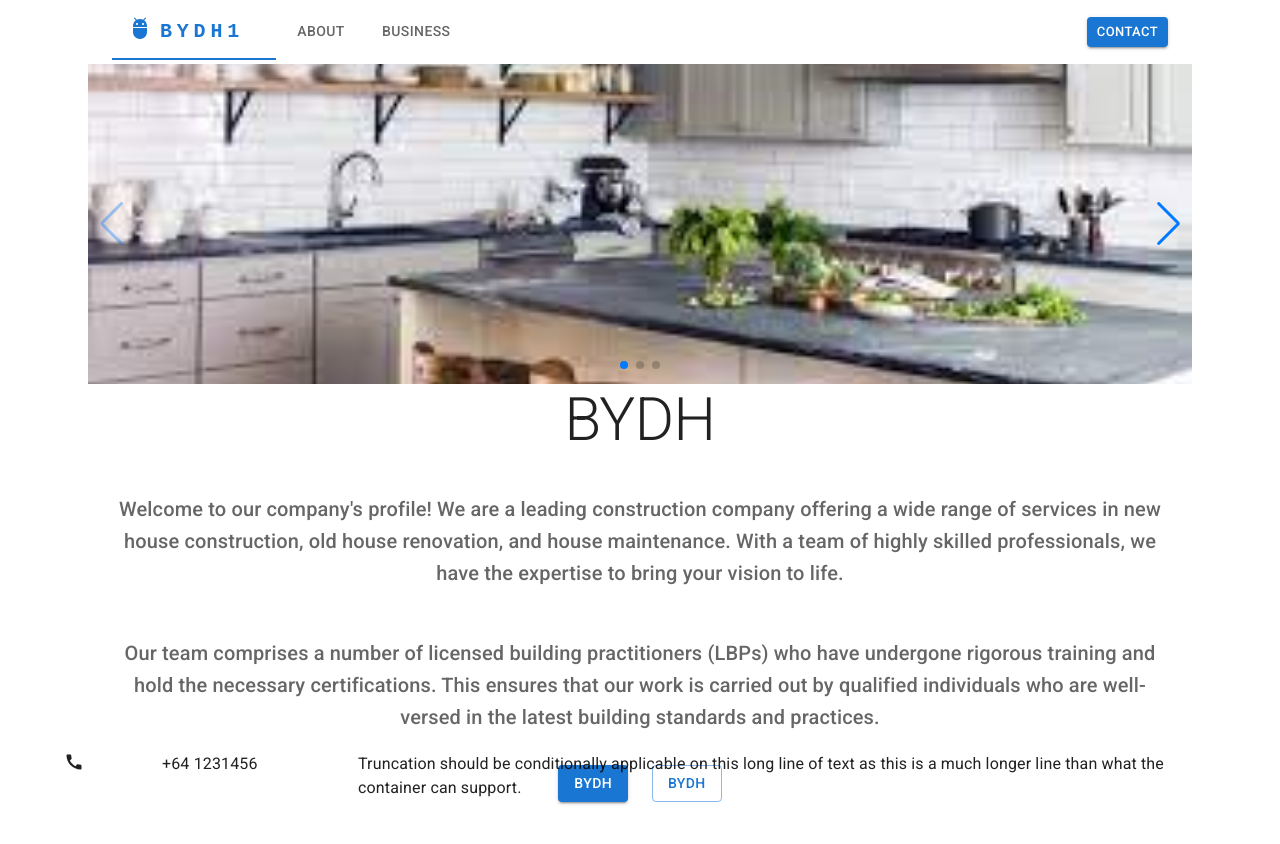
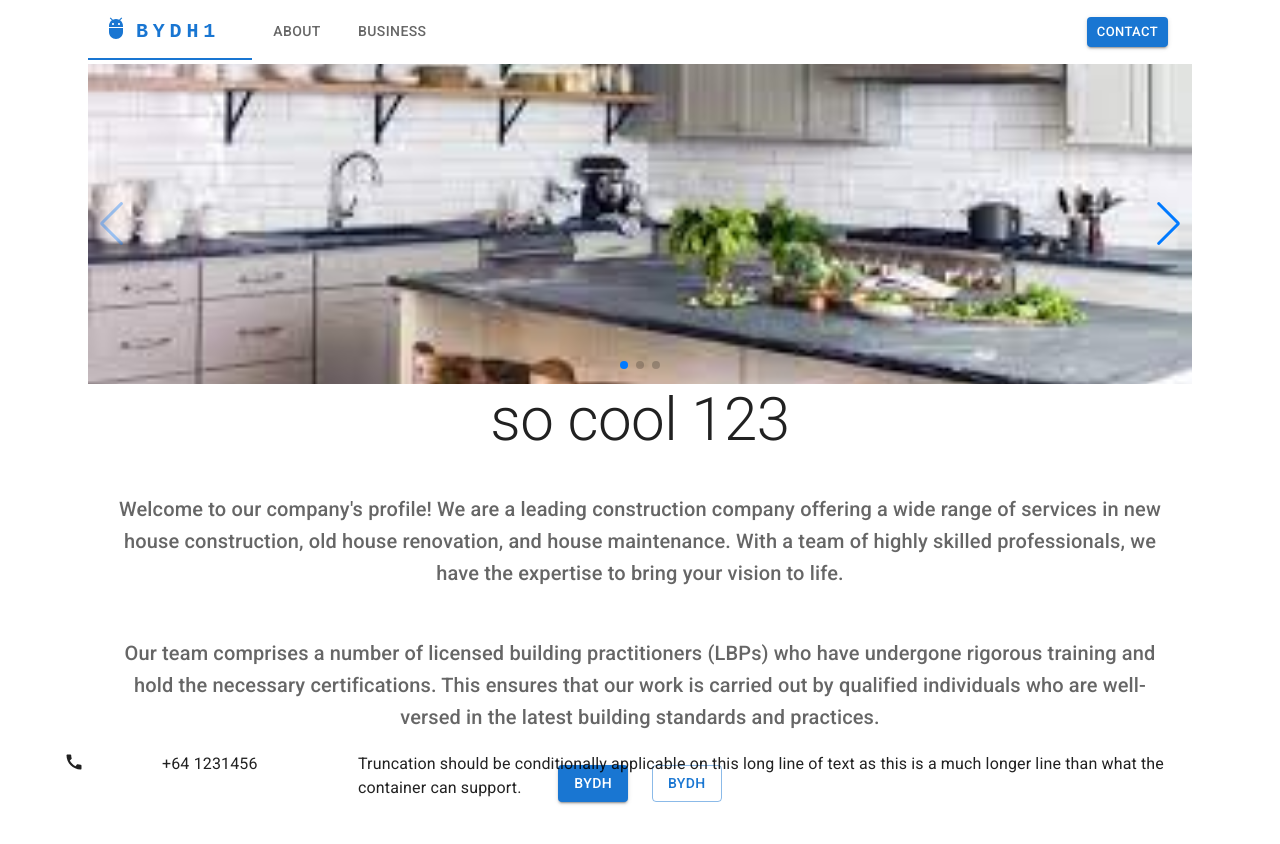
Before and after one commit to BydhLtd/bydh-web-main, a React (Create React App) app: page / in a window 1280 px wide. Shown: the top 844 px of the page. Built offline with nearby package versions, Linux system fonts and the light colour scheme.

Commit message:
add bydh logo

```diff
--- a/package.json
+++ b/package.json
@@ -47,5 +47,5 @@
     "eslint": "^8.45.0",
     "eslint-plugin-react": "^7.33.0"
   },
-  "homepage": "https://skynapier.github.io/react-template/"
+  "homepage": "https:/BydhLtd.github.io/bydh-web-main/"
 }
--- a/public/index.html
+++ b/public/index.html
@@ -2,7 +2,7 @@
 <html lang="en">
   <head>
     <meta charset="utf-8" />
-    <link rel="icon" href="%PUBLIC_URL%/favicon.ico" />
+    <link rel="icon" href="%PUBLIC_URL%/BYDH.png" />
     <meta name="viewport" content="width=device-width, initial-scale=1" />
     <meta name="theme-color" content="#000000" />
     <meta
@@ -34,7 +34,7 @@
       href="https://fonts.googleapis.com/icon?family=Material+Icons"
     />
 
-    <title>BYDH App</title>
+    <title>BYDH Construction</title>
   </head>
   <body>
     <noscript>You need to enable JavaScript to run this app.</noscript>
--- a/src/App.jsx
+++ b/src/App.jsx
@@ -29,7 +29,7 @@ const App = () => {
       <CssBaseline />
       <Router basename="/">
         <Container id="app" >
-          <Container>
+          <Container id="header-app-bar">
             <HeaderAppBar routes={routes}></HeaderAppBar>
           </Container>
           <Routes>
--- a/src/components/Header/HeaderAppBar.jsx
+++ b/src/components/Header/HeaderAppBar.jsx
@@ -15,6 +15,7 @@ import AdbIcon from '@mui/icons-material/Adb';
 import Tabs from "@mui/material/Tabs";
 import Tab from "@mui/material/Tab";
 import { Link,  useLocation } from "react-router-dom";
+import Logo  from '../../resources/images/BYDH.png';
 
 
 const pages = ['About', 'Business' ];
@@ -60,7 +61,7 @@ const HeaderAppBar = ({routes}) => {
 
   return (
     // <AppBar position="static" color='transparent'>
-      <Container maxWidth="xl">
+      <Container maxWidth="xl" id='test'>
         <Toolbar disableGutters>
           <Box
           sx={{
--- a/src/components/Home.jsx
+++ b/src/components/Home.jsx
@@ -15,6 +15,7 @@ import Box from "@mui/material/Box";
 
 
 import Innovation  from '../resources/images/innovation.png'
+import Logo  from '../resources/images/BYDH.png'
 
 // Import Swiper styles
 import "swiper/css";
@@ -37,12 +38,12 @@ const Home = () => {
           className="mySwiper"
         >
           <SwiperSlide><img src={Innovation} alt="Innovation"></img></SwiperSlide>
-          <SwiperSlide>Slide 2</SwiperSlide>
+          <SwiperSlide><img src={Logo} alt="Logo"></img> </SwiperSlide>
           <SwiperSlide>Slide 3</SwiperSlide>
         </Swiper>
       </Box>
       <Typography variant="h2" align="center" color="textPrimary" gutterBottom>
-        BYDH
+        so cool 123
       </Typography>
       <CardContent>
         <Typography variant="h6" align="center" color="textSecondary" paragraph>
--- a/src/style.css
+++ b/src/style.css
@@ -8,6 +8,10 @@
 
 #home{
     height: 100%;
+}
+
+#test{
+  padding-left: 0%;
 }
 
   html,
```
Also changed, not shown: public/BYDH.png (added), src/resources/images/BYDH.png (added).
